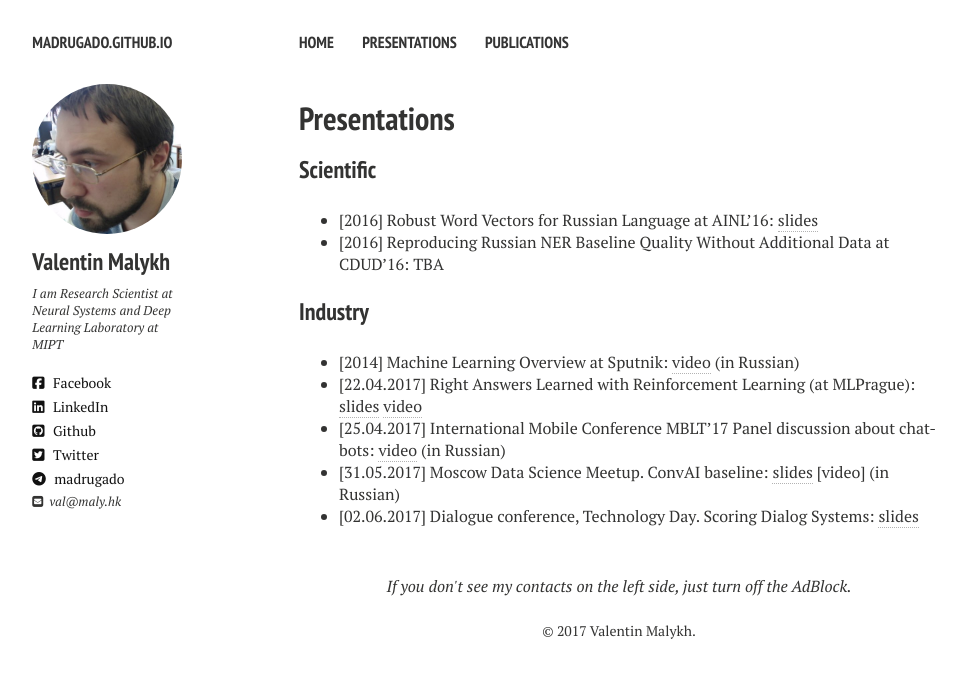
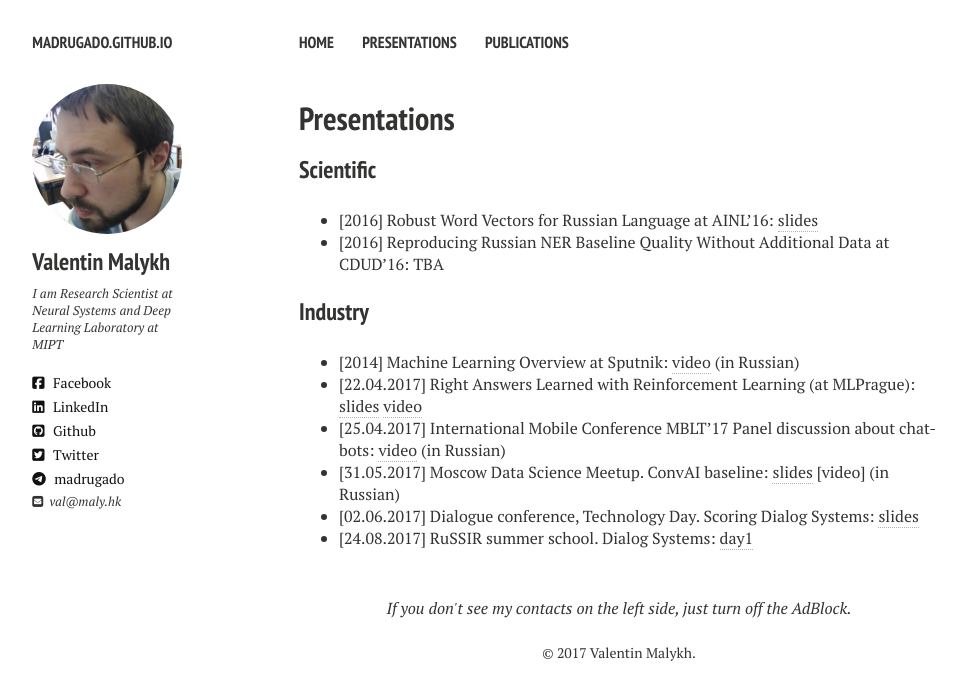
Before and after one commit to madrugado/madrugado.github.io, a Jekyll site: the page built from presentations.md, in a window 1280 px wide. Shown: the top 700 px of the page, without its empty margins (21-987 px from the left). Built offline with Jekyll 4.4.1, drawn with Linux system fonts in a browser that asks for light colours; nearby versions of some CDN libraries.

Commit message:
ENH: RuSSIR

```diff
--- a/presentations.md
+++ b/presentations.md
@@ -15,3 +15,4 @@ tagline: A List of Presentations' Materials
 - [25.04.2017] International Mobile Conference MBLT'17 Panel discussion about chat-bots: [video](https://www.youtube.com/watch?v=qw80di8SEAA) (in Russian)
 - [31.05.2017] Moscow Data Science Meetup. ConvAI baseline: [slides](pdf/ConAI.io-baseline.pdf) [video] (in Russian)
 - [02.06.2017] Dialogue conference, Technology Day. Scoring Dialog Systems: [slides](pdf/Dialogue-2017.pdf)
+- [24.08.2017] RuSSIR summer school. Dialog Systems: [day1](pdf/RuSSIR-DS1.pdf)
```
